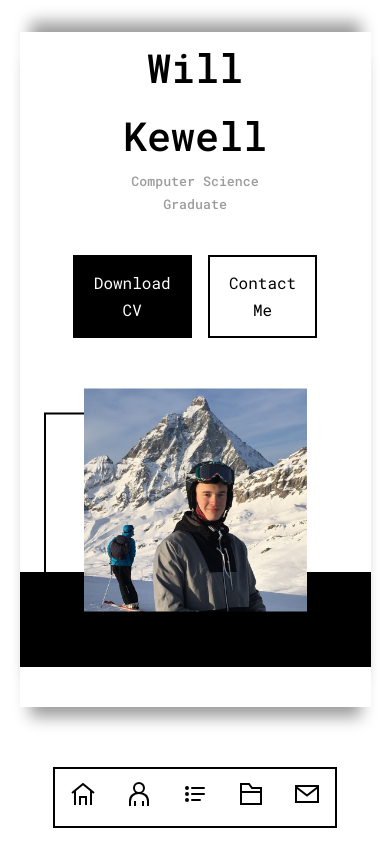
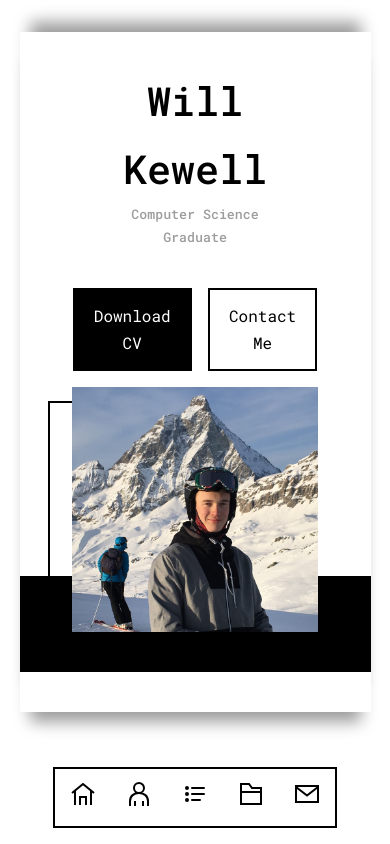
Before and after one commit to willkewell/willkewell.github.io, a React (Create React App) app: page / in a window 390 px wide. Shown: the top 844 px of the page. Built offline with nearby package versions, Linux system fonts and the light colour scheme.

Commit message:
Header responsiveness and about content

```diff
--- a/src/components/about/About.jsx
+++ b/src/components/about/About.jsx
@@ -9,7 +9,7 @@ import './about.css'
 const About = () => {
   return (
     <section id='about'>
-        <h2>About Me</h2>
+        <h2>About</h2>
 
         <div className="container about__container">
             <div className="about__content">
@@ -41,8 +41,14 @@ const About = () => {
 
                 </div>
 
+                <h4>About Me</h4>
                 <p>
                 I am an able and hardworking individual and have recently graduated from Southampton University achieving a 2.1 in Computer Science BSc.  My goal is to kickstart my career with a role in the world of software & development, working in a fast moving and energetic environment. Proficient programmer, eager to learn and develop my existing skills, passionate about all things programming.
+                </p>
+
+                <h4>About This Website</h4>
+                <p>
+                    This website was built by me using React JS. I am always trying to learn new skills and improve my existing ones, and will be adding to this website and my github account regularly, so please check back for updates. If you would like to get in touch regarding a job opportunity or just to learn more, please download my CV or use the contact section at the bottom of the page to send me a message. I look forward to hearing from you soon!
                 </p>
 
                 <a href="#contact" className='btn btn-primary'>Learn More</a>
--- a/src/components/header/header.css
+++ b/src/components/header/header.css
@@ -61,8 +61,8 @@ header {
     border: 2px solid;
     width: 100%;
     padding-top: 100%;
-    left: -2.5rem;
-    top: 1.5rem;
+    left: -10%;
+    top: 6%;
     z-index: 1;
 }
 
@@ -92,18 +92,21 @@ header {
     }
 
     .header__container {
+        height: auto;
+        min-height: max-content;
+        /* height: 100vh; */
         position: relative;
         flex-direction: column;
         justify-content: end;
         margin-top: 6rem;
-        gap: 4rem;
+        /* gap: 1rem; */
     }
 
     .header__content {
         /* width: min-content; */
         height: 40%;
         text-align: center;
-        margin: 0 2rem;
+        margin: 10% 5% 0 5%;
         /* margin-bottom: 2rem; */
         justify-content: end;
     }
@@ -114,20 +117,24 @@ header {
 
     .header__me {
         height: 60%;
-        width: auto;
+        width: 100%;
         display: flex;
         /* height: 50%; */
         /* padding-top: 4rem; */
         /* margin-top: 4rem; */
-        margin-left: 0;
-        /* position: relative; */
+        padding: 0 15% 4rem 15%;
+        margin-top: 1rem;
+        margin-bottom: 1rem;
+        position: relative;
         justify-content: center;
-        align-items: center;
+        align-items: start;
     }
 
     .header__me-image {
-        /* display: flex; */
-        margin: 0 4rem 12rem 4rem;
+        display: flex;
+        transform: translateY(0);
+        top: 0;
+        margin: 0;
         max-width: 400px;
     }
 
--- a/src/components/nav/nav.css
+++ b/src/components/nav/nav.css
@@ -12,6 +12,7 @@ nav {
     bottom: 1rem;
     /* gap: 0.8rem;   */
     /* backdrop-filter: blur(15px);  */
+    z-index: 4;
 }
 
 nav a {
```
